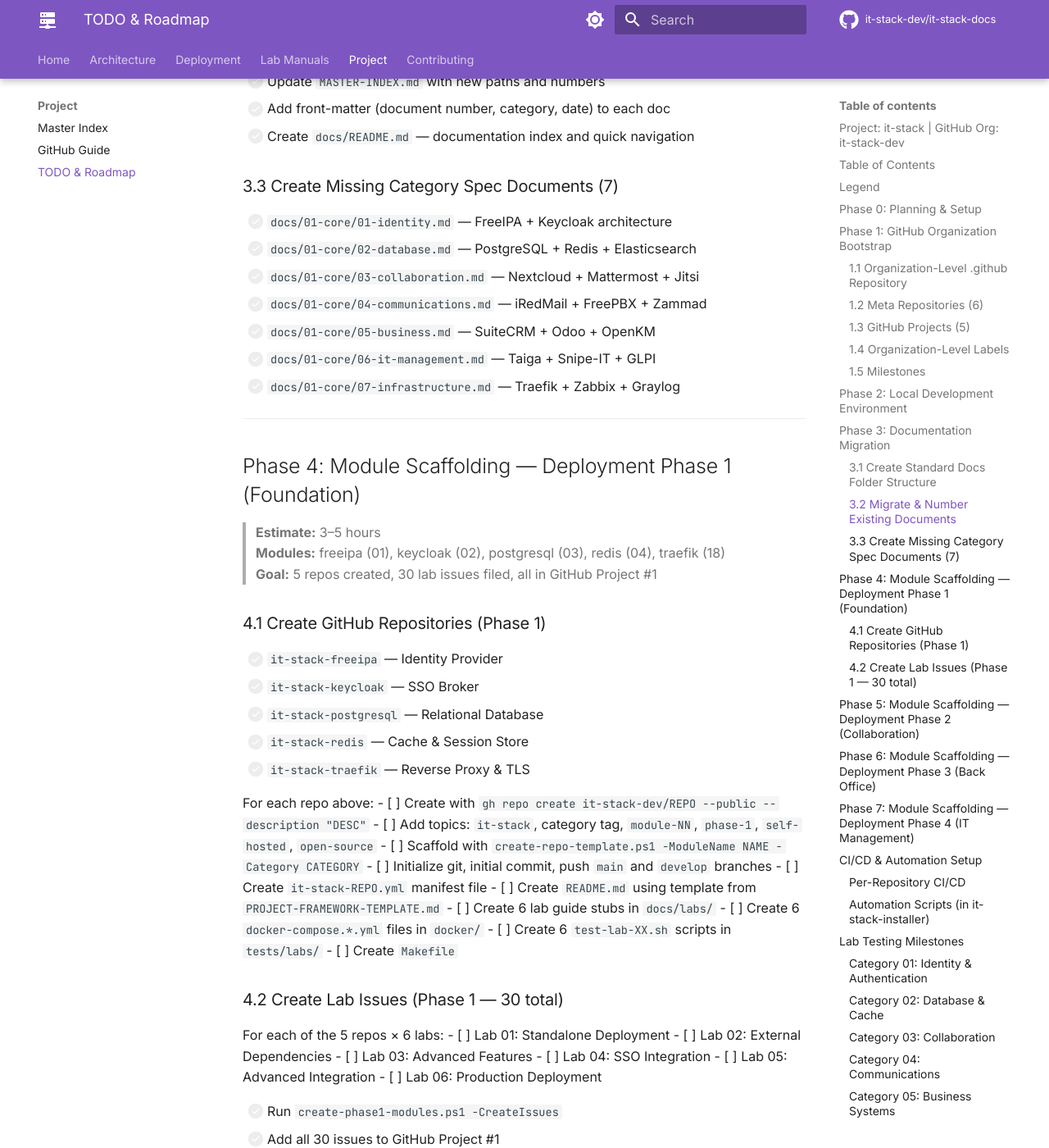
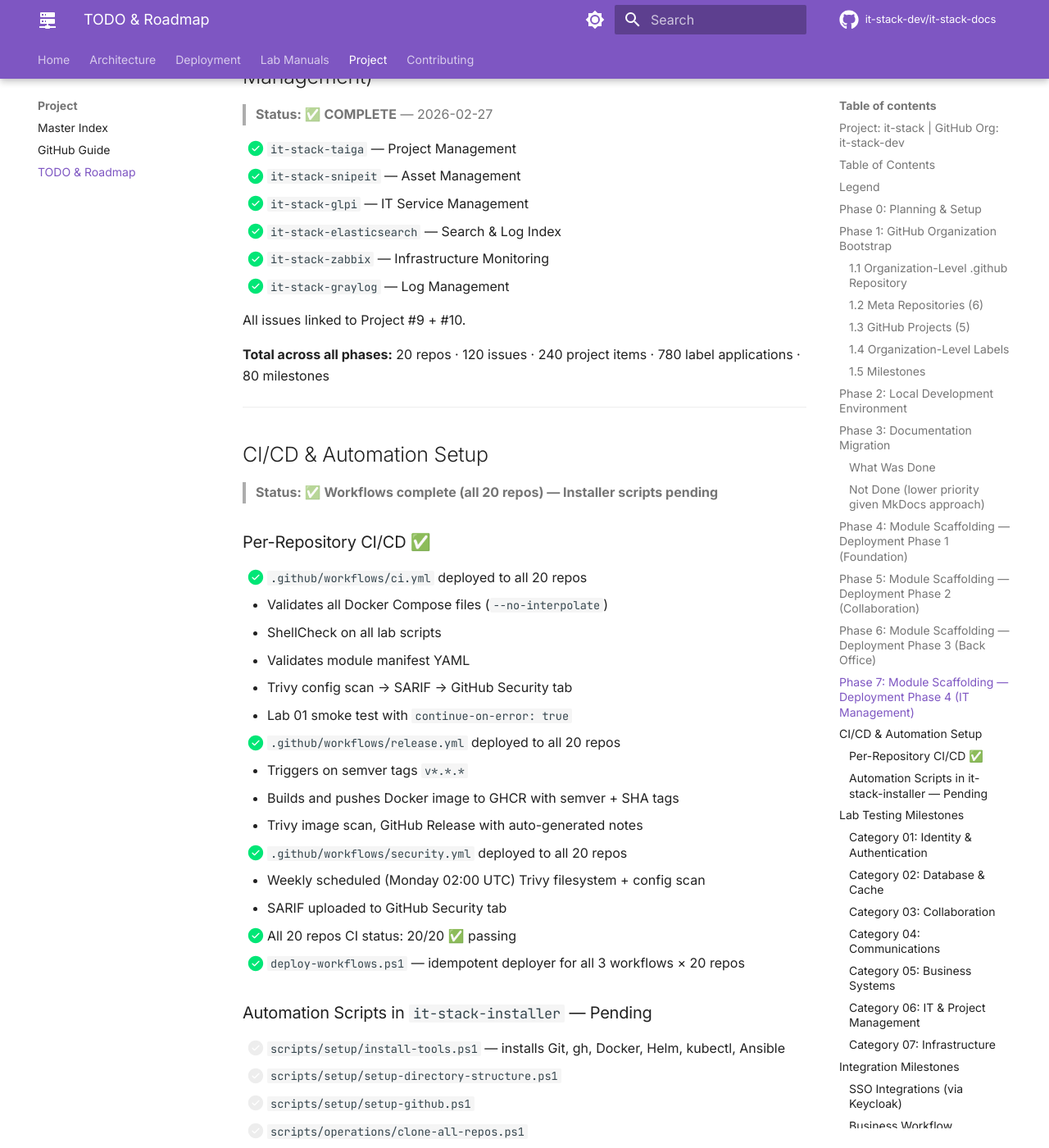
Before and after one commit to it-stack-dev/it-stack-docs, an MkDocs documentation site: the page built from docs/project/todo.md, in a window 1280 px wide and 1400 px high, scrolled down 6065 px. Shown: the whole window at 82% size. Built offline with MkDocs 1.6.1 and Material for MkDocs 9.7.7, drawn with Linux system fonts in a browser that asks for light colours; comment, search, counter and statistics services are not loaded; some of the changed text lies outside the part shown.

Commit message:
docs: update all documentation to reflect Phases 0-5 complete

```diff
--- a/docs/project/todo.md
+++ b/docs/project/todo.md
@@ -1,7 +1,8 @@
 # IT-Stack — Master TODO & Implementation Checklist
 ## Project: `it-stack` | GitHub Org: `it-stack-dev`
 **Created:** February 27, 2026
-**Status:** Phase 0 Complete · Phase 1 Starting
+**Last Updated:** February 27, 2026
+**Status:** Phases 0–5 Complete · Next: Ansible Playbooks
 
 > This is the living task list for implementing the IT-Stack project using the framework defined in `PROJECT-FRAMEWORK-TEMPLATE.md`.
 > Check items off as you complete them. Each section maps to a Phase or infrastructure domain.
@@ -11,14 +12,14 @@
 ## Table of Contents
 
 1. [Phase 0: Planning & Setup](#phase-0-planning--setup) — ✅ Complete
-2. [Phase 1: GitHub Organization Bootstrap](#phase-1-github-organization-bootstrap)
-3. [Phase 2: Local Development Environment](#phase-2-local-development-environment)
-4. [Phase 3: Documentation Migration](#phase-3-documentation-migration)
-5. [Phase 4: Module Scaffolding — Phase 1 (Foundation)](#phase-4-module-scaffolding--deployment-phase-1-foundation)
-6. [Phase 5: Module Scaffolding — Phase 2 (Collaboration)](#phase-5-module-scaffolding--deployment-phase-2-collaboration)
-7. [Phase 6: Module Scaffolding — Phase 3 (Back Office)](#phase-6-module-scaffolding--deployment-phase-3-back-office)
-8. [Phase 7: Module Scaffolding — Phase 4 (IT Management)](#phase-7-module-scaffolding--deployment-phase-4-it-management)
-9. [CI/CD & Automation Setup](#cicd--automation-setup)
+2. [Phase 1: GitHub Organization Bootstrap](#phase-1-github-organization-bootstrap) — ✅ Complete
+3. [Phase 2: Local Development Environment](#phase-2-local-development-environment) — ✅ Complete
+4. [Phase 3: Documentation Migration](#phase-3-documentation-migration) — ✅ Complete (MkDocs site)
+5. [Phase 4: Module Scaffolding — Phase 1 (Foundation)](#phase-4-module-scaffolding--deployment-phase-1-foundation) — ✅ Complete
+6. [Phase 5: Module Scaffolding — Phase 2 (Collaboration)](#phase-5-module-scaffolding--deployment-phase-2-collaboration) — ✅ Complete
+7. [Phase 6: Module Scaffolding — Phase 3 (Back Office)](#phase-6-module-scaffolding--deployment-phase-3-back-office) — ✅ Complete
+8. [Phase 7: Module Scaffolding — Phase 4 (IT Management)](#phase-7-module-scaffolding--deployment-phase-4-it-management) — ✅ Complete
+9. [CI/CD & Automation Setup](#cicd--automation-setup) — ✅ Workflows complete
 10. [Lab Testing Milestones](#lab-testing-milestones)
 11. [Integration Milestones](#integration-milestones)
 12. [Production Readiness](#production-readiness)
@@ -56,280 +57,188 @@
 
 ## Phase 1: GitHub Organization Bootstrap
 
-> **Estimate:** 2–4 hours
-> **Prerequisites:** GitHub account with org `it-stack-dev`, GitHub CLI (`gh`) installed and authenticated
+> **Status: ✅ COMPLETE** — 2026-02-27
 
 ### 1.1 Organization-Level `.github` Repository
 
-- [ ] Create repository: `github.com/it-stack-dev/.github`
-- [ ] Create `profile/README.md` — org homepage (see template in `PROJECT-FRAMEWORK-TEMPLATE.md` Appendix A)
-- [ ] Create `CONTRIBUTING.md` — contribution guidelines
-- [ ] Create `CODE_OF_CONDUCT.md` — Contributor Covenant
-- [ ] Create `SECURITY.md` — vulnerability reporting policy
-- [ ] Create `workflows/ci.yml` — reusable CI workflow
-- [ ] Create `workflows/release.yml` — reusable release workflow
-- [ ] Create `workflows/security-scan.yml` — Trivy security scanning
-- [ ] Create `workflows/docker-build.yml` — Docker image build & push to GHCR
+- [x] Create repository: `github.com/it-stack-dev/.github`
+- [x] Create `profile/README.md` — org homepage
+- [x] Create `CONTRIBUTING.md` — contribution guidelines
+- [x] Create `CODE_OF_CONDUCT.md` — Contributor Covenant
+- [x] Create `SECURITY.md` — vulnerability reporting policy
+- [x] Create `workflows/ci.yml` — reusable CI workflow
+- [x] Create `workflows/release.yml` — reusable release workflow
+- [x] Create `workflows/security-scan.yml` — Trivy security scanning
+- [x] Create `workflows/docker-build.yml` — Docker image build & push to GHCR
 
 ### 1.2 Meta Repositories (6)
 
-- [ ] Create `it-stack-docs` — push existing `C:\IT-Stack\docs\` content here
-  - [ ] Initialize git in `C:\IT-Stack\`
-  - [ ] `git remote add origin https://github.com/it-stack-dev/it-stack-docs.git`
-  - [ ] Push `main` branch
-- [ ] Create `it-stack-installer` — bootstrap & automation scripts
-  - [ ] Add placeholder `README.md`
-  - [ ] Add `install.sh` stub
-  - [ ] Add PowerShell setup script stubs
-- [ ] Create `it-stack-testing` — integration & e2e testing suite
-- [ ] Create `it-stack-ansible` — Ansible playbooks for all 20 services
-- [ ] Create `it-stack-terraform` — Terraform modules (VM provisioning)
-- [ ] Create `it-stack-helm` — Helm charts for all services
+- [x] Create `it-stack-docs` — all docs pushed @ `f71ee76`
+  - [x] Initialize git in `C:\IT-Stack\`
+  - [x] `git remote add origin https://github.com/it-stack-dev/it-stack-docs.git`
+  - [x] Push `main` branch
+- [x] Create `it-stack-installer` — bootstrap & automation scripts
+- [x] Create `it-stack-testing` — integration & e2e testing suite
+- [x] Create `it-stack-ansible` — Ansible playbooks for all 20 services
+- [x] Create `it-stack-terraform` — Terraform modules (VM provisioning)
+- [x] Create `it-stack-helm` — Helm charts for all services
 
 ### 1.3 GitHub Projects (5)
 
-- [ ] Create **Project #1** — "Phase 1: Foundation" (Kanban + Table + Roadmap views)
-- [ ] Create **Project #2** — "Phase 2: Collaboration"
-- [ ] Create **Project #3** — "Phase 3: Back Office"
-- [ ] Create **Project #4** — "Phase 4: IT Management"
-- [ ] Create **Project #5** — "Master Dashboard" (all modules)
+- [x] Create **Project #6** — "Phase 1: Foundation"
+- [x] Create **Project #7** — "Phase 2: Collaboration"
+- [x] Create **Project #8** — "Phase 3: Back Office"
+- [x] Create **Project #9** — "Phase 4: IT Management"
+- [x] Create **Project #10** — "Master Dashboard" (all modules)
 
 ### 1.4 Organization-Level Labels
 
-Apply to all repos via script:
-- [ ] `lab` — all lab issues
-- [ ] `module-01` … `module-20` — per-module labels
-- [ ] `phase-1` … `phase-4` — deployment phase
-- [ ] `identity` / `database` / `collaboration` / `communications` / `business` / `it-management` / `infrastructure`
-- [ ] `priority-high` / `priority-med` / `priority-low`
-- [ ] `status-todo` / `status-in-progress` / `status-done` / `status-blocked`
+- [x] 39 labels applied to all 6 meta repos (234 applications, 0 failures)
+  - `lab`, `module-01`–`module-20`, `phase-1`–`phase-4`
+  - Category, priority, and status labels
 
 ### 1.5 Milestones
 
-- [ ] Create milestone: "Phase 1: Foundation" (target: Week 4)
-- [ ] Create milestone: "Phase 2: Collaboration" (target: Week 8)
-- [ ] Create milestone: "Phase 3: Back Office" (target: Week 14)
-- [ ] Create milestone: "Phase 4: IT Management" (target: Week 20)
+- [x] "Phase 1: Foundation" milestone — all repos
+- [x] "Phase 2: Collaboration" milestone — all repos
+- [x] "Phase 3: Back Office" milestone — all repos
+- [x] "Phase 4: IT Management" milestone — all repos
 
 ---
 
 ## Phase 2: Local Development Environment
 
-> **Estimate:** 30–60 minutes
+> **Status: ✅ COMPLETE** — 2026-02-27
 
-- [ ] Run `setup-directory-structure.ps1` to create `C:\it-stack-dev\`
-  - [ ] `repos\meta\`, `repos\01-identity\`, `repos\02-database\`, `repos\03-collaboration\`
-  - [ ] `repos\04-communications\`, `repos\05-business\`, `repos\06-it-management\`, `repos\07-infrastructure\`
-  - [ ] `workspaces\current-sprint\`, `workspaces\labs-testing\`, `workspaces\integration\`
-  - [ ] `deployments\local\`, `deployments\dev\`, `deployments\staging\`, `deployments\production\`
-  - [ ] `lab-environments\tier-1-lab\`, `lab-environments\tier-1-school\`
-  - [ ] `lab-environments\tier-2-department\`, `lab-environments\tier-3-enterprise\`
-  - [ ] `configs\global\`, `configs\modules\`, `configs\environments\`, `configs\secrets\`
-  - [ ] `scripts\setup\`, `scripts\github\`, `scripts\operations\`, `scripts\testing\`
-  - [ ] `scripts\deployment\`, `scripts\utilities\`
-  - [ ] `logs\application\`, `logs\infrastructure\`, `logs\testing\`
-- [ ] Clone all 6 meta repos into `C:\it-stack-dev\repos\meta\`
-- [ ] Create `C:\it-stack-dev\claude.md` — AI assistant context file
-- [ ] Create `C:\it-stack-dev\README.md` — Dev environment quick start
-- [ ] Create `C:\it-stack-dev\configs\global\it-stack.yaml` — Global config
-- [ ] Add PowerShell aliases to profile (`it-stack-dev`, `it-stack-repos`, `it-stack-labs`, etc.)
-- [ ] Install required tools (verify all present):
-  - [ ] Git
-  - [ ] GitHub CLI (`gh`) — authenticated to `it-stack-dev`
+- [x] Created `C:\IT-Stack\it-stack-dev\` with 35 subdirectories
+  - [x] `repos\meta\`, `repos\01-identity\` through `repos\07-infrastructure\`
+  - [x] `workspaces\`, `deployments\`, `lab-environments\`, `configs\`, `scripts\`, `logs\`
+- [x] Cloned all 6 meta repos into `C:\IT-Stack\it-stack-dev\repos\meta\`
+- [x] Created `C:\IT-Stack\it-stack-dev\README.md` — dev environment quick start
+- [x] Created `C:\IT-Stack\it-stack-dev\configs\global\it-stack.yaml` — global config
+- [x] Created `it-stack.code-workspace` — VS Code multi-root workspace
+- [ ] Add PowerShell aliases to profile (`it-stack-dev`, `it-stack-repos`, etc.)
+- [ ] Install and verify all required tools:
   - [ ] Docker Desktop
-  - [ ] kubectl
-  - [ ] Helm
-  - [ ] k3d or minikube (local Kubernetes)
-  - [ ] Ansible (WSL or native)
+  - [ ] kubectl, Helm, k3d
+  - [ ] Ansible (WSL)
   - [ ] Terraform
-  - [ ] Python 3.x
   - [ ] Make (via Chocolatey or WSL)
 
 ---
 
 ## Phase 3: Documentation Migration
 
-> **Estimate:** 2–4 hours
-> **Goal:** Organize existing 14-doc set into the standard `docs/` hierarchy in `it-stack-docs`
+> **Status: ✅ COMPLETE** — 2026-02-27 (implemented as MkDocs site instead of numbered folder structure)
 
-### 3.1 Create Standard Docs Folder Structure
+### What Was Done
 
-- [ ] Create `docs/01-core/` — one spec doc per category (7 docs)
-- [ ] Create `docs/02-implementation/` — deployment and integration guides
-- [ ] Create `docs/03-labs/` — lab framework, databases, indices
-- [ ] Create `docs/04-github/` — org structure, setup automation, project guides
-- [ ] Create `docs/05-guides/` — master organization guide, AI instructions
-- [ ] Create `docs/06-technical-reference/` — deep technical docs
-- [ ] Create `docs/07-architecture/` — ADRs and diagrams
+- [x] Reorganized all 14 source docs into MkDocs hierarchy under `docs/`
+- [x] Created `docs/architecture/` — `overview.md`, `integrations.md`
+- [x] Created `docs/deployment/` — `lab-deployment.md`, `enterprise-reference.md`
+- [x] Created `docs/labs/` — `overview.md`, `part1` through `part5`
+- [x] Created `docs/project/` — `master-index.md`, `github-guide.md`, `todo.md`
+- [x] Created `docs/contributing/` — `framework-template.md`
+- [x] Created `docs/index.md` — comprehensive home page
+- [x] Created `mkdocs.yml` — Material theme config
+- [x] Created `.github/workflows/docs.yml` — auto-deploy to GitHub Pages
+- [x] **Docs live at: https://it-stack-dev.github.io/it-stack-docs/**
 
-### 3.2 Migrate & Number Existing Documents
-
-| New Path | Source Document |
-|----------|----------------|
-| `docs/05-guides/01-master-index.md` | `MASTER-INDEX.md` |
-| `docs/05-guides/02-lab-manual-structure.md` | `LAB_MANUAL_STRUCTURE.md` |
-| `docs/02-implementation/03-lab-deployment-plan.md` | `lab-deployment-plan.md` |
-| `docs/02-implementation/04-lab-deployment-plan-v2.md` | `lab-deployment-plan(1).md` |
-| `docs/06-technical-reference/05-stack-deployment.md` | `enterprise-it-stack-deployment.md` |
-| `docs/02-implementation/06-stack-complete-v2.md` | `enterprise-stack-complete-v2.md` |
-| `docs/03-labs/07-lab-manual-part1.md` | `enterprise-it-lab-manual.md` |
-| `docs/03-labs/08-lab-manual-part2.md` | `enterprise-it-lab-manual-part2.md` |
-| `docs/03-labs/09-lab-manual-part3.md` | `enterprise-it-lab-manual-part3.md` |
-| `docs/03-labs/10-lab-manual-part4.md` | `enterprise-it-lab-manual-part4.md` |
-| `docs/03-labs/11-lab-manual-part5.md` | `enterprise-lab-manual-part5.md` |
-| `docs/02-implementation/12-integration-guide.md` | `integration-guide-complete.md` |
-| `docs/04-github/13-github-guide.md` | `IT-STACK-GITHUB-GUIDE.md` (new) |
-| `docs/05-guides/14-project-framework.md` | `PROJECT-FRAMEWORK-TEMPLATE.md` |
-
-- [ ] Copy/move each document to new path
-- [ ] Update `MASTER-INDEX.md` with new paths and numbers
-- [ ] Add front-matter (document number, category, date) to each doc
-- [ ] Create `docs/README.md` — documentation index and quick navigation
-
-### 3.3 Create Missing Category Spec Documents (7)
-
-- [ ] `docs/01-core/01-identity.md` — FreeIPA + Keycloak architecture
-- [ ] `docs/01-core/02-database.md` — PostgreSQL + Redis + Elasticsearch
-- [ ] `docs/01-core/03-collaboration.md` — Nextcloud + Mattermost + Jitsi
-- [ ] `docs/01-core/04-communications.md` — iRedMail + FreePBX + Zammad
-- [ ] `docs/01-core/05-business.md` — SuiteCRM + Odoo + OpenKM
-- [ ] `docs/01-core/06-it-management.md` — Taiga + Snipe-IT + GLPI
-- [ ] `docs/01-core/07-infrastructure.md` — Traefik + Zabbix + Graylog
+### Not Done (lower priority given MkDocs approach)
+- [ ] Category spec docs (`docs/01-core/*.md`) — 7 architecture deep-dives
+- [ ] ADRs in `docs/07-architecture/`
 
 ---
 
 ## Phase 4: Module Scaffolding — Deployment Phase 1 (Foundation)
 
-> **Estimate:** 3–5 hours
-> **Modules:** freeipa (01), keycloak (02), postgresql (03), redis (04), traefik (18)
-> **Goal:** 5 repos created, 30 lab issues filed, all in GitHub Project #1
+> **Status: ✅ COMPLETE** — 2026-02-27
 
-### 4.1 Create GitHub Repositories (Phase 1)
+- [x] `it-stack-freeipa` — Identity Provider
+- [x] `it-stack-keycloak` — SSO Broker
+- [x] `it-stack-postgresql` — Relational Database
+- [x] `it-stack-redis` — Cache & Session Store
+- [x] `it-stack-traefik` — Reverse Proxy & TLS
 
-- [ ] `it-stack-freeipa` — Identity Provider
-- [ ] `it-stack-keycloak` — SSO Broker
-- [ ] `it-stack-postgresql` — Relational Database
-- [ ] `it-stack-redis` — Cache & Session Store
-- [ ] `it-stack-traefik` — Reverse Proxy & TLS
-
-For each repo above:
-- [ ] Create with `gh repo create it-stack-dev/REPO --public --description "DESC"`
-- [ ] Add topics: `it-stack`, category tag, `module-NN`, `phase-1`, `self-hosted`, `open-source`
-- [ ] Scaffold with `create-repo-template.ps1 -ModuleName NAME -Category CATEGORY`
-- [ ] Initialize git, initial commit, push `main` and `develop` branches
-- [ ] Create `it-stack-REPO.yml` manifest file
-- [ ] Create `README.md` using template from `PROJECT-FRAMEWORK-TEMPLATE.md`
-- [ ] Create 6 lab guide stubs in `docs/labs/`
-- [ ] Create 6 `docker-compose.*.yml` files in `docker/`
-- [ ] Create 6 `test-lab-XX.sh` scripts in `tests/labs/`
-- [ ] Create `Makefile`
-
-### 4.2 Create Lab Issues (Phase 1 — 30 total)
-
-For each of the 5 repos × 6 labs:
-- [ ] Lab 01: Standalone Deployment
-- [ ] Lab 02: External Dependencies
-- [ ] Lab 03: Advanced Features
-- [ ] Lab 04: SSO Integration
-- [ ] Lab 05: Advanced Integration
-- [ ] Lab 06: Production Deployment
-
-- [ ] Run `create-phase1-modules.ps1 -CreateIssues`
-- [ ] Add all 30 issues to GitHub Project #1
-- [ ] Apply labels to all issues (`lab`, `module-NN`, `phase-1`)
+For each repo: full structure scaffolded, manifest, 6 docker-compose files, 6 lab scripts, 6 lab issues filed and linked to Project #6 + #10.
 
 ---
 
 ## Phase 5: Module Scaffolding — Deployment Phase 2 (Collaboration)
 
-> **Modules:** nextcloud (06), mattermost (07), jitsi (08), iredmail (09), zammad (11)
-> **Goal:** 5 repos created, 30 lab issues in GitHub Project #2
+> **Status: ✅ COMPLETE** — 2026-02-27
 
-- [ ] Create `it-stack-nextcloud` — Collaboration Platform (replaces M365)
-- [ ] Create `it-stack-mattermost` — Team Chat (replaces Slack/Teams)
-- [ ] Create `it-stack-jitsi` — Video Conferencing (replaces Zoom)
-- [ ] Create `it-stack-iredmail` — Email Server (replaces Exchange)
-- [ ] Create `it-stack-zammad` — Help Desk (replaces Zendesk)
+- [x] `it-stack-nextcloud` — Collaboration Platform
+- [x] `it-stack-mattermost` — Team Chat
+- [x] `it-stack-jitsi` — Video Conferencing
+- [x] `it-stack-iredmail` — Email Server
+- [x] `it-stack-zammad` — Help Desk
 
-For each repo: (same checklist as Phase 4 — scaffold, manifest, labs, issues)
-
-- [ ] Run `create-phase2-modules.ps1 -CreateRepos`
-- [ ] Run `create-phase2-modules.ps1 -CreateIssues`
-- [ ] Add 30 issues to GitHub Project #2
+All issues linked to Project #7 + #10.
 
 ---
 
 ## Phase 6: Module Scaffolding — Deployment Phase 3 (Back Office)
 
-> **Modules:** freepbx (10), suitecrm (12), odoo (13), openkm (14)
-> **Goal:** 4 repos created, 24 lab issues in GitHub Project #3
+> **Status: ✅ COMPLETE** — 2026-02-27
 
-- [ ] Create `it-stack-freepbx` — VoIP PBX (replaces RingCentral)
-- [ ] Create `it-stack-suitecrm` — CRM (replaces Salesforce)
-- [ ] Create `it-stack-odoo` — ERP (replaces SAP/QuickBooks)
-- [ ] Create `it-stack-openkm` — Document Management (replaces SharePoint)
+- [x] `it-stack-freepbx` — VoIP PBX
+- [x] `it-stack-suitecrm` — CRM
+- [x] `it-stack-odoo` — ERP
+- [x] `it-stack-openkm` — Document Management
 
-- [ ] Run `create-phase3-modules.ps1 -CreateRepos`
-- [ ] Run `create-phase3-modules.ps1 -CreateIssues`
-- [ ] Add 24 issues to GitHub Project #3
+All issues linked to Project #8 + #10.
 
 ---
 
 ## Phase 7: Module Scaffolding — Deployment Phase 4 (IT Management)
 
-> **Modules:** taiga (15), snipeit (16), glpi (17), elasticsearch (05), zabbix (19), graylog (20)
-> **Goal:** 6 repos created, 36 lab issues in GitHub Project #4
+> **Status: ✅ COMPLETE** — 2026-02-27
 
-- [ ] Create `it-stack-taiga` — Project Management (replaces Jira)
-- [ ] Create `it-stack-snipeit` — Asset Management
-- [ ] Create `it-stack-glpi` — IT Service Management (replaces ServiceNow)
-- [ ] Create `it-stack-elasticsearch` — Search & Log Index
-- [ ] Create `it-stack-zabbix` — Infrastructure Monitoring
-- [ ] Create `it-stack-graylog` — Log Management
+- [x] `it-stack-taiga` — Project Management
+- [x] `it-stack-snipeit` — Asset Management
+- [x] `it-stack-glpi` — IT Service Management
+- [x] `it-stack-elasticsearch` — Search & Log Index
+- [x] `it-stack-zabbix` — Infrastructure Monitoring
+- [x] `it-stack-graylog` — Log Management
 
-- [ ] Run `create-phase4-modules.ps1 -CreateRepos`
-- [ ] Run `create-phase4-modules.ps1 -CreateIssues`
-- [ ] Add 36 issues to GitHub Project #4
+All issues linked to Project #9 + #10.
+
+**Total across all phases:** 20 repos · 120 issues · 240 project items · 780 label applications · 80 milestones
 
 ---
 
 ## CI/CD & Automation Setup
 
-> **Applies to all 20 component repos once created**
+> **Status: ✅ Workflows complete (all 20 repos) — Installer scripts pending**
 
-### Per-Repository CI/CD
+### Per-Repository CI/CD ✅
 
-- [ ] `.github/workflows/ci.yml` (inherit from org or copy)
-  - Triggers: push to `main`/`develop`, all PRs
-  - Jobs: unit tests → integration tests → Docker build
-- [ ] `.github/workflows/release.yml`
-  - Triggers: push tag `v*`
-  - Jobs: build & push image to GHCR → create GitHub Release
-- [ ] `.github/workflows/security-scan.yml`
-  - Triggers: push to `main`, weekly schedule
-  - Jobs: Trivy filesystem scan
+- [x] `.github/workflows/ci.yml` deployed to all 20 repos
+  - Validates all Docker Compose files (`--no-interpolate`)
+  - ShellCheck on all lab scripts
+  - Validates module manifest YAML
+  - Trivy config scan → SARIF → GitHub Security tab
+  - Lab 01 smoke test with `continue-on-error: true`
+- [x] `.github/workflows/release.yml` deployed to all 20 repos
+  - Triggers on semver tags `v*.*.*`
+  - Builds and pushes Docker image to GHCR with semver + SHA tags
+  - Trivy image scan, GitHub Release with auto-generated notes
+- [x] `.github/workflows/security.yml` deployed to all 20 repos
+  - Weekly scheduled (Monday 02:00 UTC) Trivy filesystem + config scan
+  - SARIF uploaded to GitHub Security tab
+- [x] All 20 repos CI status: 20/20 ✅ passing
+- [x] `deploy-workflows.ps1` — idempotent deployer for all 3 workflows × 20 repos
 
-### Automation Scripts (in `it-stack-installer`)
+### Automation Scripts in `it-stack-installer` — Pending
 
-- [ ] `scripts/setup/install-tools.ps1` — Installs Git, gh, Docker, Helm, kubectl, Ansible
-- [ ] `scripts/setup/setup-directory-structure.ps1` — Creates `C:\it-stack-dev\` tree
-- [ ] `scripts/setup/setup-github.ps1` — Authenticates `gh`, sets default org
-- [ ] `scripts/github/create-phase1-modules.ps1`
-- [ ] `scripts/github/create-phase2-modules.ps1`
-- [ ] `scripts/github/create-phase3-modules.ps1`
-- [ ] `scripts/github/create-phase4-modules.ps1`
-- [ ] `scripts/github/add-phase1-issues.ps1`
-- [ ] `scripts/github/add-phase2-issues.ps1`
-- [ ] `scripts/github/add-phase3-issues.ps1`
-- [ ] `scripts/github/add-phase4-issues.ps1`
-- [ ] `scripts/github/create-github-projects.ps1`
-- [ ] `scripts/github/create-milestones.ps1`
-- [ ] `scripts/github/apply-labels.ps1`
+- [ ] `scripts/setup/install-tools.ps1` — installs Git, gh, Docker, Helm, kubectl, Ansible
+- [ ] `scripts/setup/setup-directory-structure.ps1`
+- [ ] `scripts/setup/setup-github.ps1`
 - [ ] `scripts/operations/clone-all-repos.ps1`
 - [ ] `scripts/operations/update-all-repos.ps1`
-- [ ] `scripts/utilities/create-repo-template.ps1` — Scaffold a new module repo
-- [ ] `scripts/deployment/deploy-stack.sh` — Full stack deployment
-- [ ] `scripts/testing/run-all-labs.sh` — Run all 120 lab tests
+- [ ] `scripts/deployment/deploy-stack.sh` — full stack deployment
+- [ ] `scripts/testing/run-all-labs.sh` — run all 120 lab tests
 
 ---
 
@@ -461,11 +370,16 @@ For each repo: (same checklist as Phase 4 — scaffold, manifest, labs, issues)
 - [ ] Scale-out plan per service documented
 
 ### Documentation & Handover
-- [ ] All `docs/` content pushed to `it-stack-docs` repo
 - [ ] Runbooks for each service written or linked
-- [ ] Network diagram (with IP addresses) in `docs/07-architecture/`
+- [ ] Network diagram (with IP addresses) in `docs/architecture/`
 - [ ] User onboarding guide (how to get SSO account, access each service)
 - [ ] Admin handover guide (passwords in vault, backup procedures)
+
+---
+
+**Document Version:** 1.1
+**Project:** IT-Stack | **Org:** it-stack-dev
+**Last Updated:** 2026-02-27 — Phases 0–5 complete
 
 ---
 
```
Also changed, not shown: CHANGELOG.md (+119 -19 lines), README.md (+59 -30 lines), docs/index.md (+11 -0 lines).
